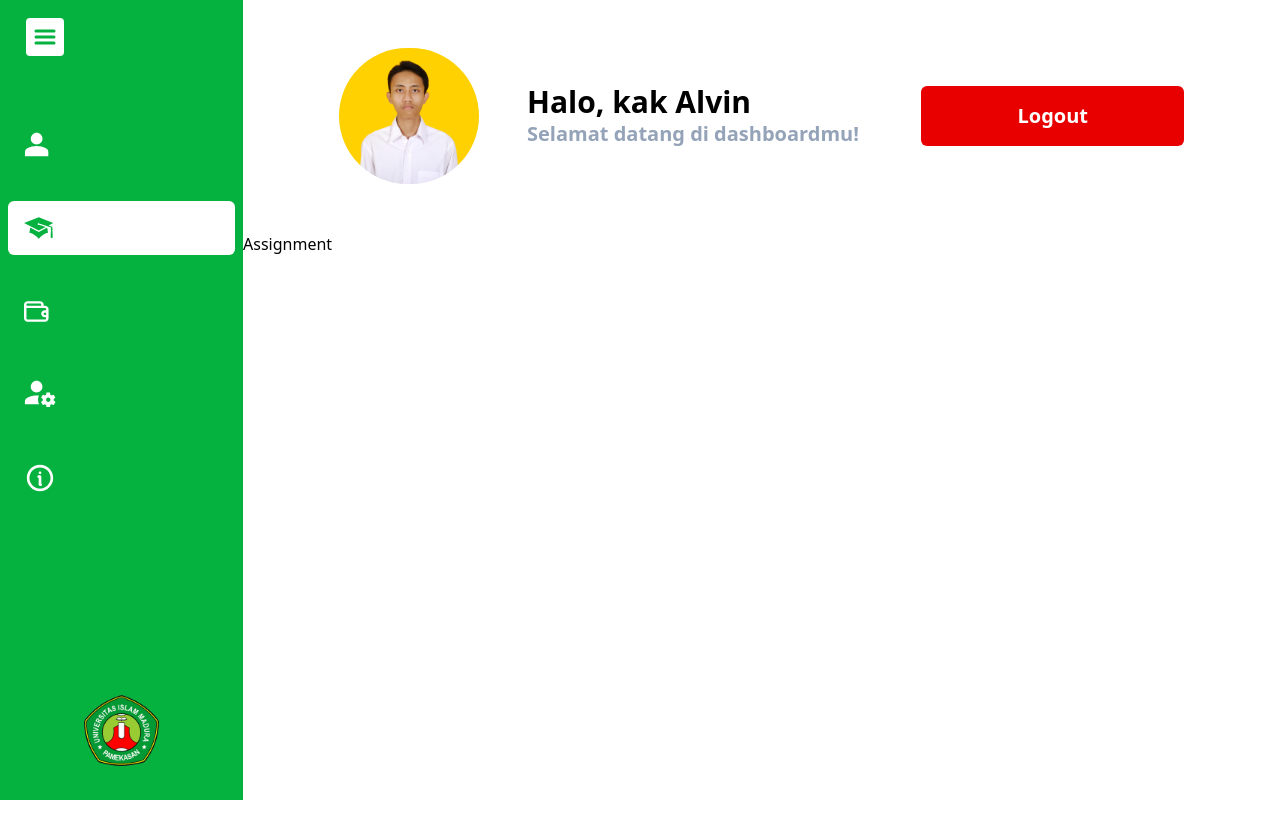
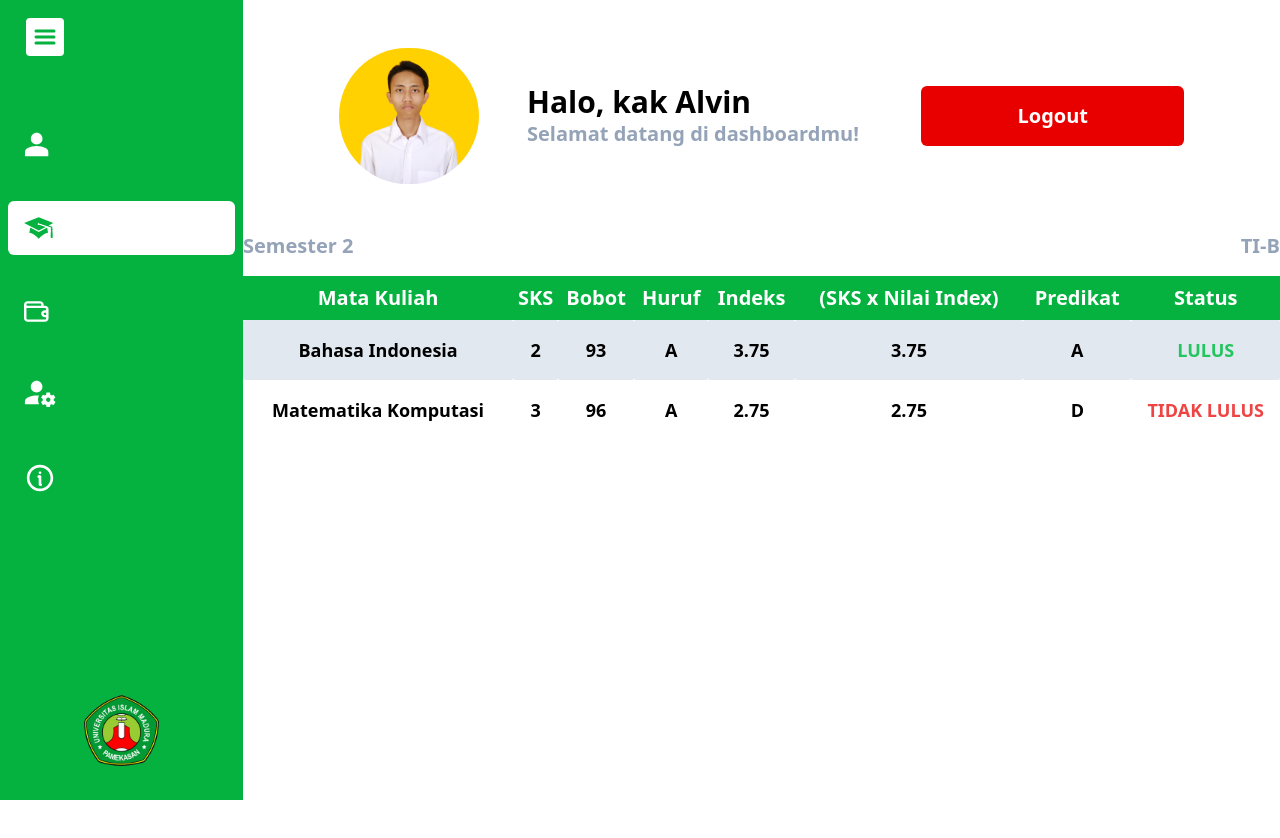
Before and after one commit to AlvinSetyaPranata/SIMAT-UIM, a React (Vite) app in the folder frontend/: page /assignments in a window 1280 px wide. Shown: the top 838 px of the page. Before the commit the page ends 800 px from the top, so only its background shows below. Built offline with nearby package versions, Linux system fonts and the light colour scheme.

Commit message:
finished build rest of the page

```diff
--- a/frontend/src/components/DateField.tsx
+++ b/frontend/src/components/DateField.tsx
@@ -4,18 +4,18 @@ import { FC } from 'react'
 interface Props {
     title: string
     names: Array<string>
+    readonly?: boolean
 }
 
-const DateField: FC<Props> = ({ title, names }) => {
-
+const DateField: FC<Props> = ({ title, names, readonly=false }) => {
 
     return (
         <div>
             <h3 className='font-semibold text-base'>{title}</h3>
             <div className='flex justify-start gap-4  mt-2'>
-                <input name={names[0]} type="number" className='border-2 border-slate-c1 rounded-md p-2 text-sm w-[60px] ' placeholder='DD' maxLength={2} />
-                <input name={names[1]} type="number" className='border-2 border-slate-c1 rounded-md p-2 text-sm w-[60px] ' placeholder='MM' maxLength={2} />
-                <input name={names[2]} type="number" className='border-2 border-slate-c1 rounded-md p-2 text-sm w-[80px] ' placeholder='YYYY' min={4}/>
+                <input readOnly={readonly} name={names[0]} type="number" className='border-2 border-slate-c1 rounded-md p-2 text-sm w-[90px] ' placeholder='DD' maxLength={2} />
+                <input readOnly={readonly} name={names[1]} type="number" className='border-2 border-slate-c1 rounded-md p-2 text-sm w-[90px] ' placeholder='MM' maxLength={2} />
+                <input readOnly={readonly} name={names[2]} type="number" className='border-2 border-slate-c1 rounded-md p-2 text-sm w-[120px] ' placeholder='YYYY' min={4}/>
             </div>
         </div>
     )
--- a/frontend/src/components/OptionField.tsx
+++ b/frontend/src/components/OptionField.tsx
@@ -4,14 +4,15 @@ interface Props {
     title: string
     name: string
     items: Array<string>
+    readonly?: boolean
 }
 
-const OptionField: FC<Props> = ({title, items, name}) => {
+const OptionField: FC<Props> = ({title, items, name, readonly}) => {
 
   return (
     <div className='container '>
         <h3 className='font-semibold text-base'>{title}</h3>
-        <select className='border-2 border-slate-c1 rounded-md p-2 w-full mt-2 text-base' name={name}>
+        <select className='border-2 border-slate-c1 rounded-md p-2 w-full mt-2 text-base' name={name} disabled={readonly}>
             {items.map((item, index) => {
                     return <option key={index} value={item}>{item}</option>
                 })
--- /dev/null
+++ b/frontend/src/components/Table.tsx
@@ -0,0 +1,49 @@
+import { FC } from 'react'
+
+
+
+interface Props {
+    HeadItems: Array<string>
+    BodyItems: Array<Array<string>>
+    ShouldMarked?: Array<string>
+}
+
+
+const Table: FC<Props> = ({ HeadItems, BodyItems, ShouldMarked=["", ""] }) => {
+
+    function checkIfMarked(word: string) {
+        if (word === ShouldMarked[0]) {
+            return "text-green-500"
+        } else if (word === ShouldMarked[1]) {
+            return  "text-red-500"
+        }
+
+        return ""
+    }
+
+    return (
+        <table className='w-full border-collapse'>
+            <thead className='bg-primary '>
+                <tr>
+                    {HeadItems.map((items, index) => {
+                        return <th className='font-bold text-white py-2 text-xl' key={index}>{items}</th>
+                    })}
+                </tr>
+            </thead>
+            <tbody>
+                {BodyItems.map((items, index) => {
+                    return (
+                        <tr key={index} className="odd:bg-slate-200">
+                            {items.map((item, index) => {
+                                return <th key={index} className={`py-4 rounded-sm text-lg ${checkIfMarked(item)}`}>{item}</th>
+                            })}
+                        </tr>
+                    )
+                })}
+            </tbody>
+        </table>
+    )
+}
+
+
+export default Table
--- a/frontend/src/components/TextField.tsx
+++ b/frontend/src/components/TextField.tsx
@@ -4,14 +4,15 @@ import { FC } from 'react'
 interface Props {
     title: string
     name: string
+    readonly?: boolean
 }
 
 
-const TextField: FC<Props> = ({title, name}) => {
+const TextField: FC<Props> = ({title, name, readonly=false}) => {
   return (
     <div className='col-span-3'>
         <h3 className='font-semibold text-base'>{title}</h3>
-        <textarea className='mt-2 rounded-md border-2 border-slate-c1 p-2 w-full' name={name}/>
+        <textarea className='mt-2 rounded-md border-2 border-slate-c1 p-2 w-full' name={name} readOnly={readonly}/>
     </div>
   )
 }
--- a/frontend/src/components/Topbar.tsx
+++ b/frontend/src/components/Topbar.tsx
@@ -6,7 +6,7 @@ const Topbar: FC = () => {
     return (
         <div className='w-full flex justify-between py-12 px-24 items-center box-border'>
             <div className='flex items-center gap-12'>
-                <img src={SamplePic} className="rounded-full w-[140px]" alt="picture" />
+                <img src={SamplePic} className="rounded-full w-[140px] hover:relative hover:w-[100%] hover:h-auto hover:rounded-none" alt="picture" draggable={false}/>
                 <div>
                     <h2 className='text-3xl font-bold'>Halo, kak Alvin</h2>
                     <p className='text-slate-400 text-xl font-semibold'>Selamat datang di dashboardmu!</p>
--- a/frontend/src/pages/About/index.tsx
+++ b/frontend/src/pages/About/index.tsx
@@ -5,7 +5,25 @@ const About: FC = () => {
 
 
     return (
-        <div>About</div>
+        <div className='container mx-auto grid place-items-center'>
+            <h1 className='text-4xl font-bold text-center'>Sistem Informasi Akademik Terpadu</h1>
+            <p className='font-semibold text-slate-300 text-2xl text-center mt-2'>Sweet Manggo - v.4.0</p>
+            <h2 className='text-xl mt-4 font-semibold'>©2023 Universitas Islam Madura. Copyright All rights reserved</h2>
+
+
+            <div className='mt-24 flex flex-col items-center gap-12'>
+                <h1 className='font-bold text-3xl'>Designed and Created by</h1>
+                <div className='flex items-center gap-6'>
+                    <img src="/developer.png" alt="developer-img" className='w-[150px]' />
+                    <div>
+                        <h3 className='font-bold text-3xl'>Sanscode Group</h3>
+                        <p className='font-semibold text-xl text-slate-400'>Learn from zero to hero</p>
+                        <button className='mt-8 text-blue-400 font-semibold text-lg' onClick={() => {window.location.href = "https://pamekasancode.github.io/"}}>Out sites</button>
+                    </div>
+                </div>
+            </div>
+
+        </div>
     )
 }
 
--- a/frontend/src/pages/Account/index.tsx
+++ b/frontend/src/pages/Account/index.tsx
@@ -1,11 +1,18 @@
 import { FC } from 'react'
+import NormalField from '../../components/NormalField'
 
 
 const Account: FC = () => {
 
+    return (
+        <div className='container mx-auto py-16'>
+            <div className='w-[80%] h-max grid grid-cols-2 gap-8'>
+                <NormalField readonly={true} name="username" title="Username" />
+                <NormalField readonly={true} displayEye={false} name="password" type='password' title="Password" defaultValue='tanya ke bagian baak ya ^-^'/>
+            </div>
 
-    return (
-        <div>Account</div>
+            <h2 className='font-bold text-xl text-slate-400 mt-16'>Informasi anda harap untuk dijaga dengan baik ya ^_^  </h2>
+        </div>
     )
 }
 
--- a/frontend/src/pages/Assignment/index.tsx
+++ b/frontend/src/pages/Assignment/index.tsx
@@ -1,12 +1,36 @@
 import { FC } from 'react'
-
+import Table from '../../components/Table'
 
 
 const Assignment: FC = () => {
 
+    const colsName = [
+        "Mata Kuliah",
+        "SKS",
+        "Bobot",
+        "Huruf",
+        "Indeks",
+        "(SKS x Nilai Index)",
+        "Predikat",
+        "Status"
+    ]
+
+    const bodyContent = [
+        ["Bahasa Indonesia", "2", "93", "A", "3.75", "3.75", "A", "LULUS"],
+        ["Matematika Komputasi", "3", "96", "A", "2.75", "2.75", "D", "TIDAK LULUS"],
+    ]
+
 
     return (
-        <div>Assignment</div>
+        <div className='container mx-auto w-full min-h-screen'>
+            <div className='w-full flex justify-between items-center box-border mb-4'>
+                <h2 className='text-slate-400 font-semibold text-xl'>Semester 2</h2>
+                <h2 className='text-slate-400 font-semibold text-xl'>TI-B</h2>
+            </div>
+
+            <Table HeadItems={colsName} BodyItems={bodyContent} ShouldMarked={["LULUS", "TIDAK LULUS"]} />
+
+        </div>
     )
 }
 
--- a/frontend/src/pages/Payment/index.tsx
+++ b/frontend/src/pages/Payment/index.tsx
@@ -1,11 +1,19 @@
 import { FC } from 'react'
+import Table from '../../components/Table'
 
 
 const Payment: FC = () => {
 
+    const Head = ["No", "Keperluan", "Biaya", "Kurangan", "Status"]
+    const Body = [
+        ["1", "PKKMB", "200.000", "0", "Lunas"],
+        ["2", "Semester II", "200.000", "100.000", "Belum Lunas"],
+    ]
 
     return (
-        <div>Payment</div>
+        <div className='container mx-auto min-h-screen'>
+            <Table HeadItems={Head} BodyItems={Body} ShouldMarked={["Lunas", "Belum Lunas"]} />
+        </div>
     )
 }
 
```
Also changed, not shown: frontend/src/components/NormalField.tsx (+9 -7 lines), frontend/src/pages/Detail/index.tsx (+38 -31 lines), frontend/public/developer.png (added).
